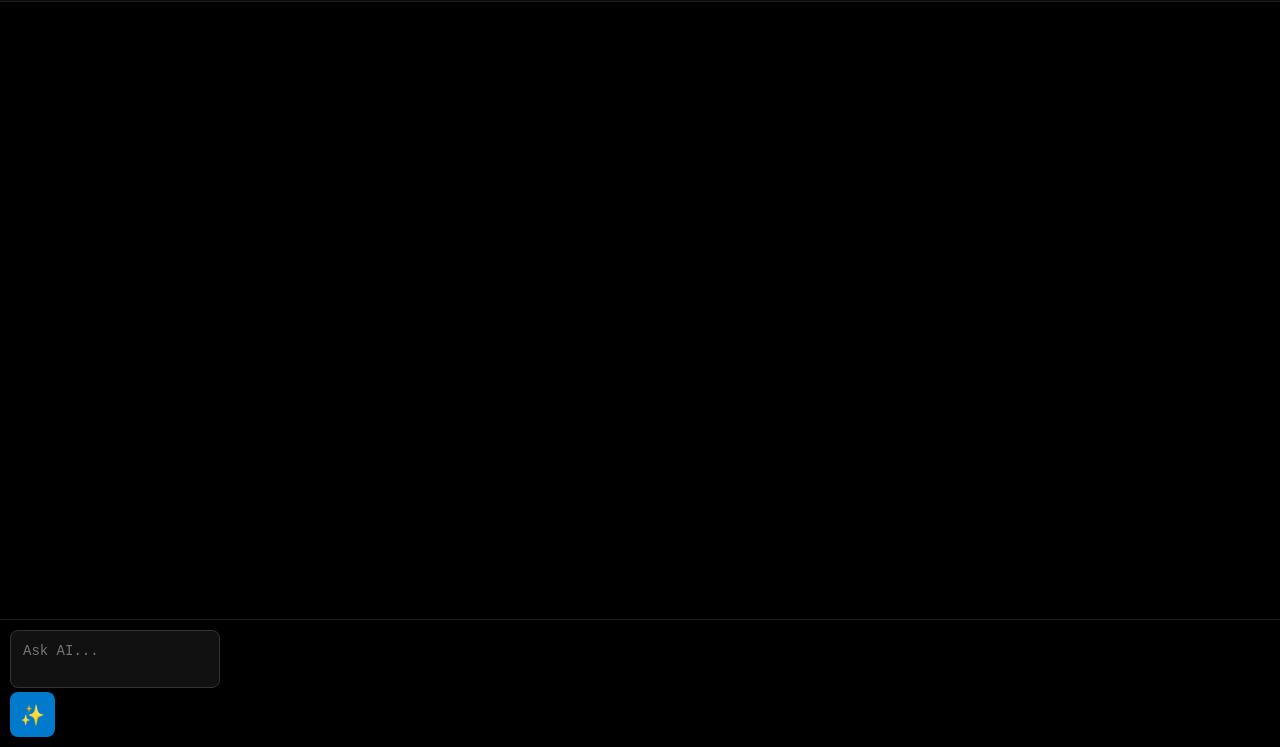
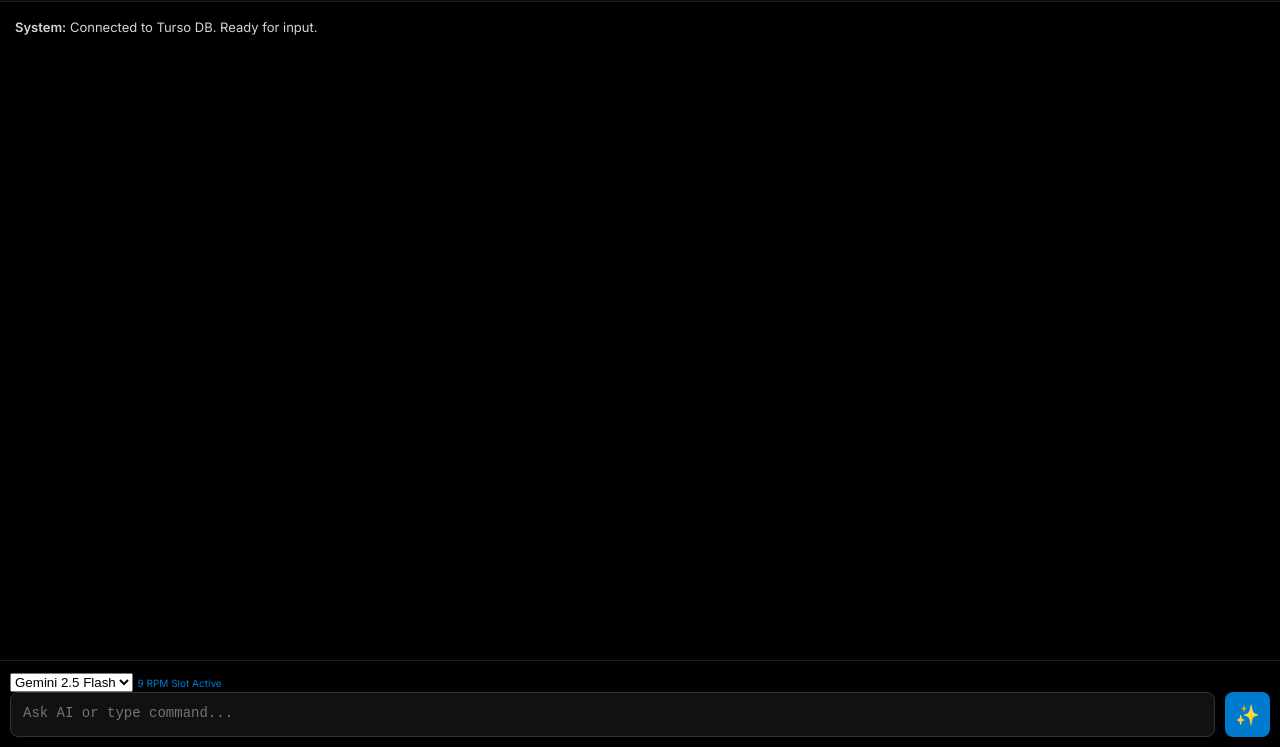
Before and after one commit to satyabratadey10-a11y/MyCursurAI, a website: page public/index.html in a window 1280 px wide. Shown: the part 53-800 px from the top of the page. Drawn offline with Linux system fonts and the light colour scheme; sample sign-in values are in the browser's storage.

Commit message:
Update index.html

```diff
--- a/public/index.html
+++ b/public/index.html
@@ -4,9 +4,11 @@
     <meta charset="UTF-8">
     <meta name="viewport" content="width=device-width, initial-scale=1.0, maximum-scale=1.0, user-scalable=no">
     <title>Cursor Android | IDE</title>
+    <link href="https://fonts.googleapis.com/css2?family=JetBrains+Mono&family=Inter:wght@400;600&display=swap" rel="stylesheet">
     <link rel="stylesheet" href="style.css">
 </head>
-<body>
+<body data-mode="normal">
+
     <header class="header">
         <div class="logo">Cursor <span>Android</span></div>
         <div class="mode-switcher">
@@ -17,15 +19,30 @@
 
     <div class="container">
         <aside class="sidebar hidden" id="sidebar"></aside>
+
         <main class="main-view">
-            <div id="chat-screen"></div>
+            <div id="chat-screen">
+                <div class="ai-msg"><b>System:</b> Connected to Turso DB. Ready for input.</div>
+            </div>
+
             <div id="editor-view" style="display:none;"></div>
+
             <div class="composer-box">
-                <textarea id="user-input" placeholder="Ask AI..."></textarea>
-                <button id="send-btn">✨</button>
+                <div class="composer-top">
+                    <select id="model-select">
+                        <option value="gemini">Gemini 2.5 Flash</option>
+                        <option value="qwen">Qwen 2.5 Coder</option>
+                    </select>
+                    <span id="queue-status" style="font-size:10px; color:var(--accent);">9 RPM Slot Active</span>
+                </div>
+                <div class="input-row">
+                    <textarea id="user-input" placeholder="Ask AI or type command..." rows="1"></textarea>
+                    <button id="send-btn">✨</button>
+                </div>
             </div>
         </main>
     </div>
+
     <script src="script.js"></script>
 </body>
 </html>
```
